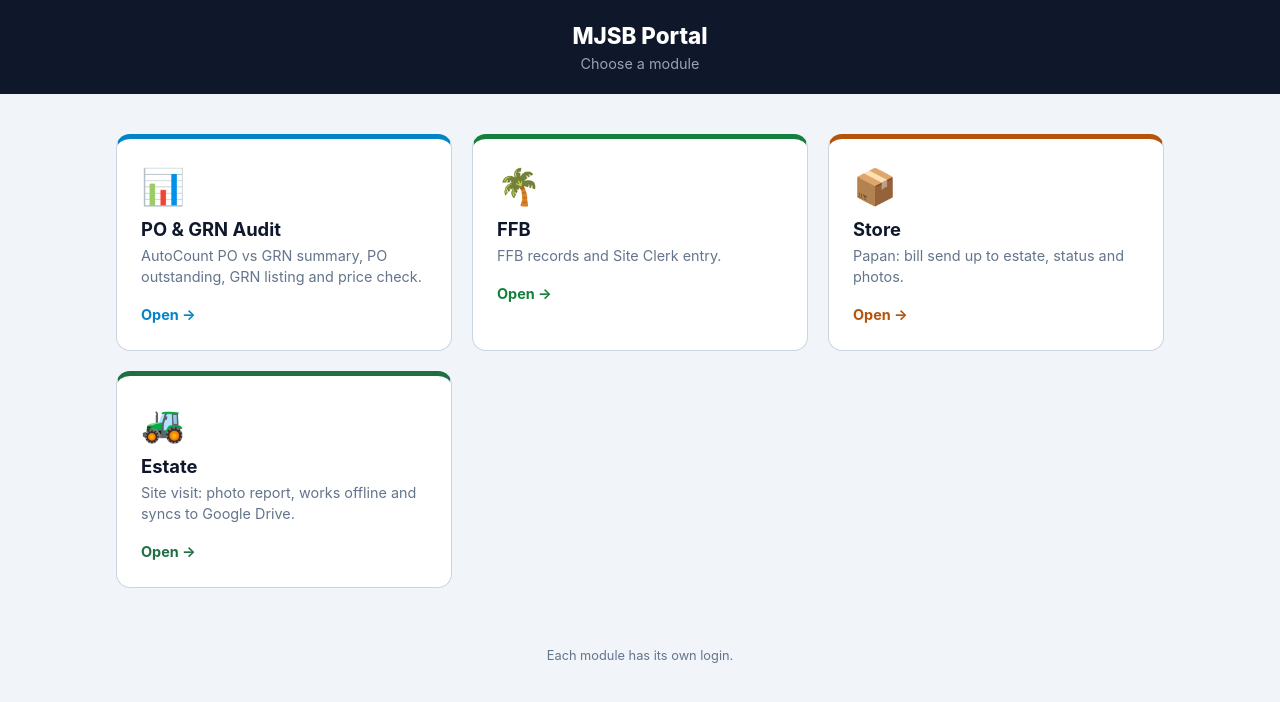
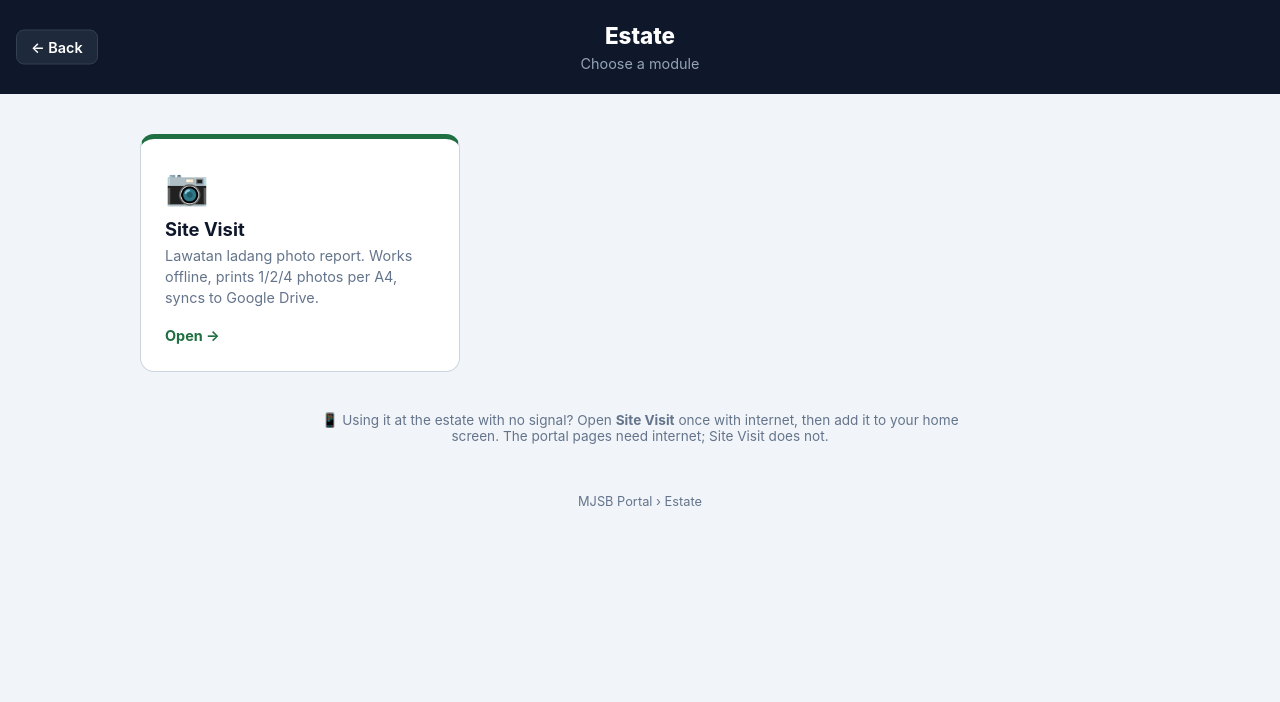
Before and after one commit to MJSB-LEE/MJSB-LEE.github.io, a plain HTML site: page index.html in a window 1280 px wide. Drawn offline with Linux system fonts and the light colour scheme.

Commit message:
Add files via upload

```diff
--- a/index.html
+++ b/index.html
@@ -3,15 +3,17 @@
 <head>
 <meta charset="utf-8">
 <meta name="viewport" content="width=device-width, initial-scale=1">
-<title>MJSB Portal</title>
+<title>Estate · MJSB Portal</title>
 <style>
   :root{--bg:#f1f5f9;--card:#fff;--text:#1e293b;--muted:#64748b;--border:#cbd5e1;--navy:#0f172a}
   *{box-sizing:border-box}
   body{margin:0;font-family:Inter,"Segoe UI",system-ui,sans-serif;background:var(--bg);color:var(--text);min-height:100vh}
-  header{background:var(--navy);color:#fff;padding:22px 16px;text-align:center}
+  header{background:var(--navy);color:#fff;padding:22px 16px;text-align:center;position:relative}
   header h1{margin:0;font-size:1.4rem;font-weight:800}
   header p{margin:6px 0 0;color:#94a3b8;font-size:.9rem}
-  main{max-width:1080px;margin:40px auto;padding:0 16px;display:grid;grid-template-columns:repeat(auto-fit,minmax(260px,1fr));gap:20px}
+  .back{position:absolute;left:16px;top:50%;transform:translateY(-50%);color:#fff;text-decoration:none;font-size:.9rem;font-weight:600;border:1px solid #334155;border-radius:8px;padding:8px 14px;background:#1e293b}
+  .back:hover{background:#334155}
+  main{max-width:1080px;margin:40px auto;padding:0 16px;display:grid;grid-template-columns:repeat(auto-fill,minmax(260px,320px));gap:20px;justify-content:center}
   a.card{display:block;background:var(--card);border:1px solid var(--border);border-radius:14px;padding:26px 24px;text-decoration:none;color:inherit;border-top:5px solid var(--c);transition:transform .12s,box-shadow .12s}
   .card.soon{display:block;background:#f8fafc;border:1px dashed var(--border);border-radius:14px;padding:26px 24px;border-top:5px solid var(--c);opacity:.75;cursor:default}
   a.card:hover{transform:translateY(-3px);box-shadow:0 10px 24px rgba(15,23,42,.12)}
@@ -19,25 +21,26 @@
   .card h2{margin:10px 0 6px;font-size:1.15rem;color:var(--navy)}
   .card p{margin:0 0 16px;color:var(--muted);font-size:.9rem;line-height:1.45}
   .go{font-weight:700;color:var(--c);font-size:.9rem}
+  .tip{max-width:700px;margin:0 auto 30px;padding:0 16px;color:var(--muted);font-size:.85rem;text-align:center}
   footer{text-align:center;color:var(--muted);font-size:.8rem;padding:20px 16px}
+  @media (max-width:600px){ .back{position:static;transform:none;display:inline-block;margin-bottom:12px} main{grid-template-columns:1fr} }
 </style>
 </head>
 <body>
 <header>
-  <h1>MJSB Portal</h1>
+  <a class="back" href="../">← Back</a>
+  <h1>Estate</h1>
   <p>Choose a module</p>
 </header>
 <main id="mods"></main>
-<footer>Each module has its own login.</footer>
+<p class="tip">📱 Using it at the estate with no signal? Open <b>Site Visit</b> once with internet, then add it to your home screen. The portal pages need internet; Site Visit does not.</p>
+<footer>MJSB Portal › Estate</footer>
 <script>
-/* ===== EDIT HERE to add / rename modules =====
-   link = the GitHub repo name (e.g. repo "po" → "po/")
-   soon:true = shows "Coming soon" and cannot be clicked (remove it when the module is ready) */
+/* ===== EDIT HERE to add estate modules =====
+   link = where the module is. "../lawatan-ladang/" = the GitHub repo named "lawatan-ladang"
+   soon:true = shows "Coming soon" and cannot be clicked */
 const MODULES = [
-  { icon:'📊', name:'PO & GRN Audit', desc:'AutoCount PO vs GRN summary, PO outstanding, GRN listing and price check.', link:'po/',  color:'#0284c7' },
-  { icon:'🌴', name:'FFB',            desc:'FFB records and Site Clerk entry.',                                       link:'RALLFALL-FFB/', color:'#15803d' },
-  { icon:'📦', name:'Store',          desc:'Papan: bill send up to estate, status and photos.',                       link:'store/', color:'#b45309' },
-  { icon:'🚜', name:'Estate',         desc:'Site visit: photo report, works offline and syncs to Google Drive.',      link:'estate/', color:'#1f6f43' },
+  { icon:'📷', name:'Site Visit', desc:'Lawatan ladang photo report. Works offline, prints 1/2/4 photos per A4, syncs to Google Drive.', link:'../lawatan-ladang/', color:'#1f6f43' },
 ];
 document.getElementById('mods').innerHTML = MODULES.map(m => m.soon
   ? `<div class="card soon" style="--c:${m.color}"><div class="icon">${m.icon}</div><h2>${m.name}</h2><p>${m.desc}</p><span class="go">Coming soon</span></div>`
```
